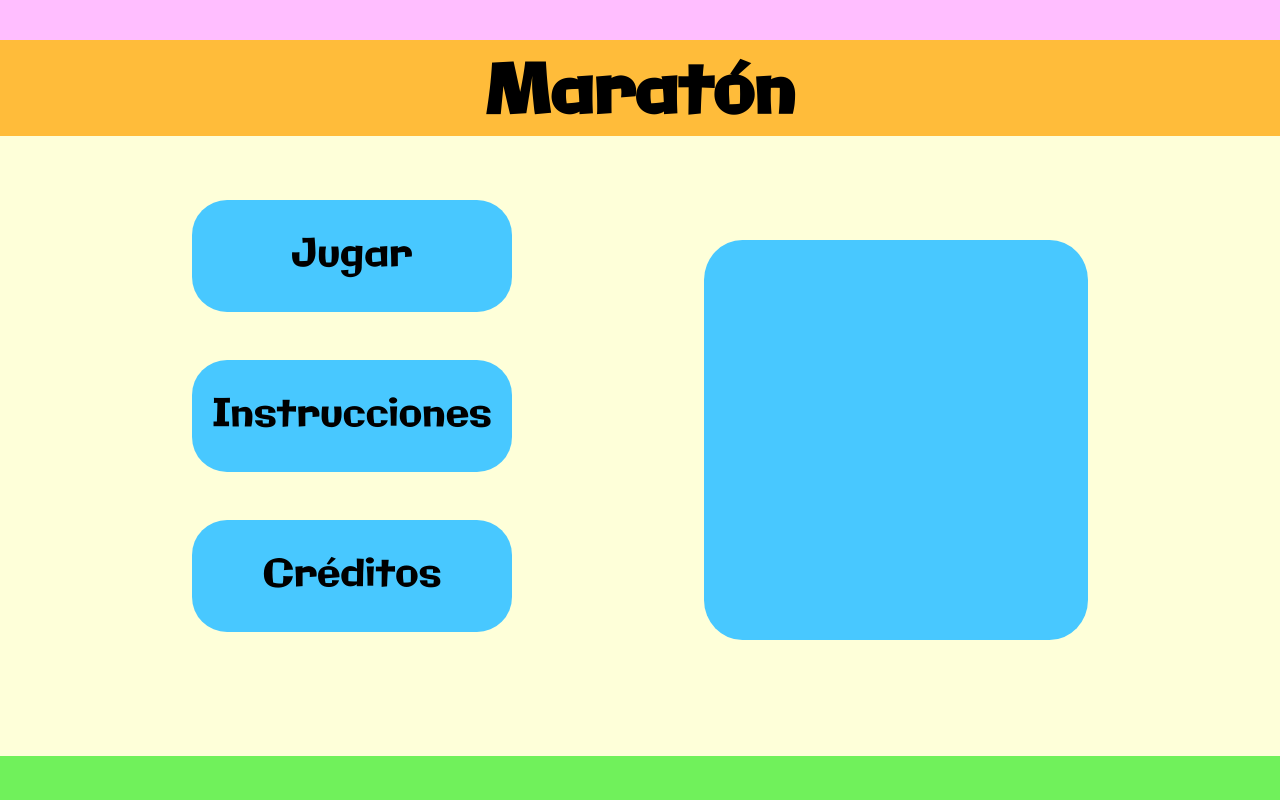
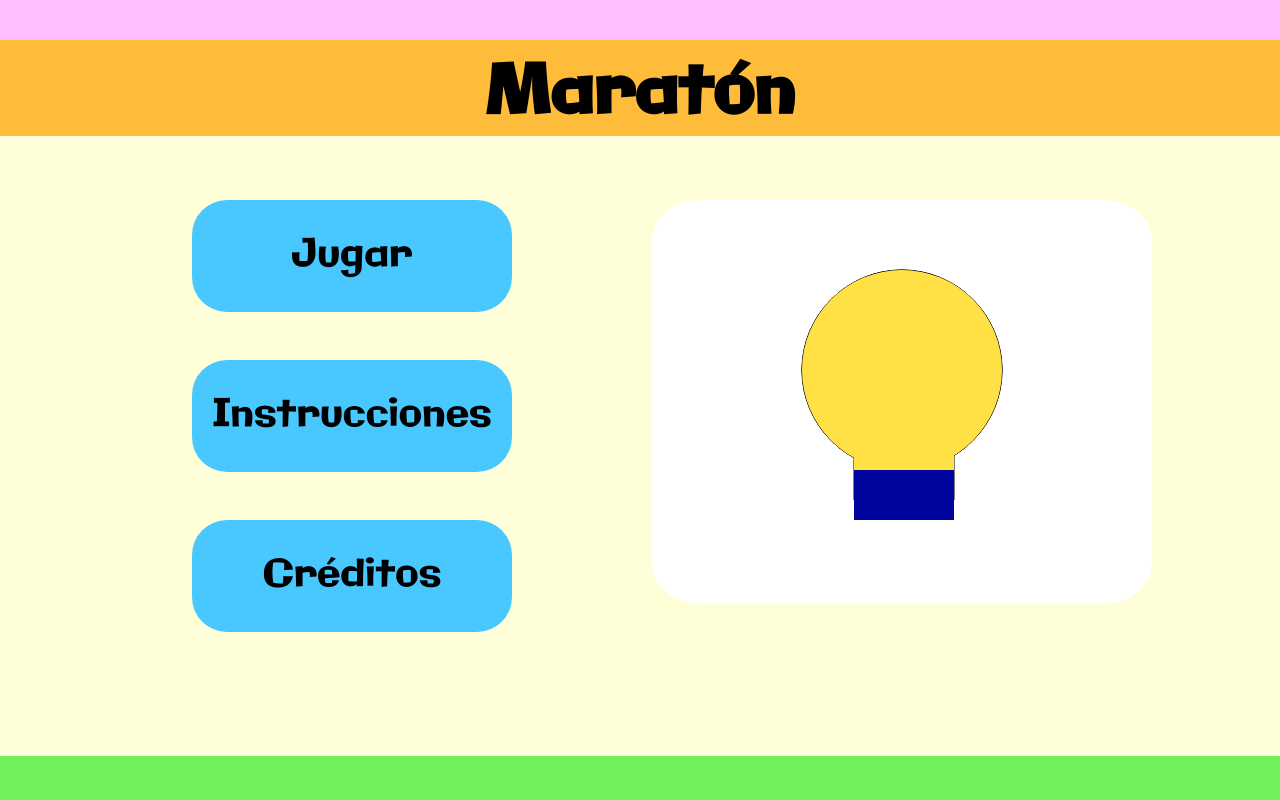
Before and after one commit to Luillilol/Interprepas, a PHP site: page / in a window 1280 px wide. Run offline with PHP 8.4, Linux system fonts and the light colour scheme.

Commit message:
FEAT:Dibujo canvas

```diff
--- a/dynamics/js/index.js
+++ b/dynamics/js/index.js
@@ -142,4 +142,34 @@ window.addEventListener("load", ()=>{
         }
 
     }
+
+    let canvas = document.getElementById('juego');
+        let ctx = canvas.getContext("2d");
+    //ANIMACIÓN
+    function foco(){
+
+
+        ctx.beginPath();
+       // ctx.moveTo(250, 250);
+        ctx.arc(250,170,100,0, Math.PI*2);
+        ctx.stroke();
+        ctx.fillStyle ="#ffe045";
+        ctx.fill();
+        ctx.moveTo(150, 210);
+        ctx.rect(202, 240, 100, 60);
+
+        //ctx.fillStyle ="#e6bf00";
+        ctx.stroke();
+        ctx.fill();
+        ctx.closePath();
+
+    }
+    foco();
+    ctx.beginPath();
+        ctx.fillStyle ="#00059e";
+        ctx.rect(202, 270, 100, 50);
+        ctx.fill();
+        ctx.closePath();
+    //}
+    //foco();
 });
--- a/index.html
+++ b/index.html
@@ -24,7 +24,14 @@
     <div id="idBotonJugar" class="claseBotonMenu"><p  class="textoBotonMenu">Jugar</p></div>
     <div id="idBotonInstrucciones" class="claseBotonMenu"><p  class="textoBotonMenu">Instrucciones</p></div>
     <div id="idBotonCreditos" class="claseBotonMenu"><p class="textoBotonMenu">Créditos</p></div>
-    <div id="idImagen"></div>
+    <div id="idImagen">
+        <div id="ciculo"></div>
+        <div id="rayo1"></div>
+        <div id="rayo2"></div>
+        <div id="rayo3"></div>
+        <div id="rayo4"></div>
+        <canvas id='juego' width="500" height="400"></canvas>
+    </div>
     <!-- <img id="idCreativeCommons" src="./statics/img/creativecommons.png" alt="Creative Commons"> -->
     <div id="id_capaOscura"></div>
     <div id="id_caractJuego">
@@ -40,9 +47,6 @@
         <div id="new">
             <input type="color" id="colorj1" value="#0432DB">
         </div>
-            <!--<input type="color" class="colorextra" id="colorj2" value="#FE1357">
-            <input type="color" class="colorextra"id="colorj3" value="#01BC0D">
-            <input type="color" class="colorextra"id="colorj4" value="#F5C500">-->
 
             <p id="TipoTab">Selecciona el tipo de tablero</p>
             <label for="tablero21" class="Tableross">21 Casillas</label> <input type="radio" id="tablero21" name="casillas" value="21" checked>
--- a/statics/styles/index.css
+++ b/statics/styles/index.css
@@ -123,11 +123,11 @@ h1, p{
 }
 #idImagen{
     position: absolute;
-    width: 30%;
-    height: 50%;
-    background-color: var(--blue);
-    top: 30%;
-    right: 15%;
+    width: 500px;
+    height: 4;
+    background-color: white;
+    top: 25%;
+    right: 10%;
     border-radius: 10%;
 }
 /* #idCreativeCommons{
@@ -212,3 +212,4 @@ h1, p{
     border-radius: 50%;
     cursor: pointer;
 }
+/*=======================Animación===========================*/
```
Also changed, not shown: dynamics/js/juego.js (+4 -9 lines).
